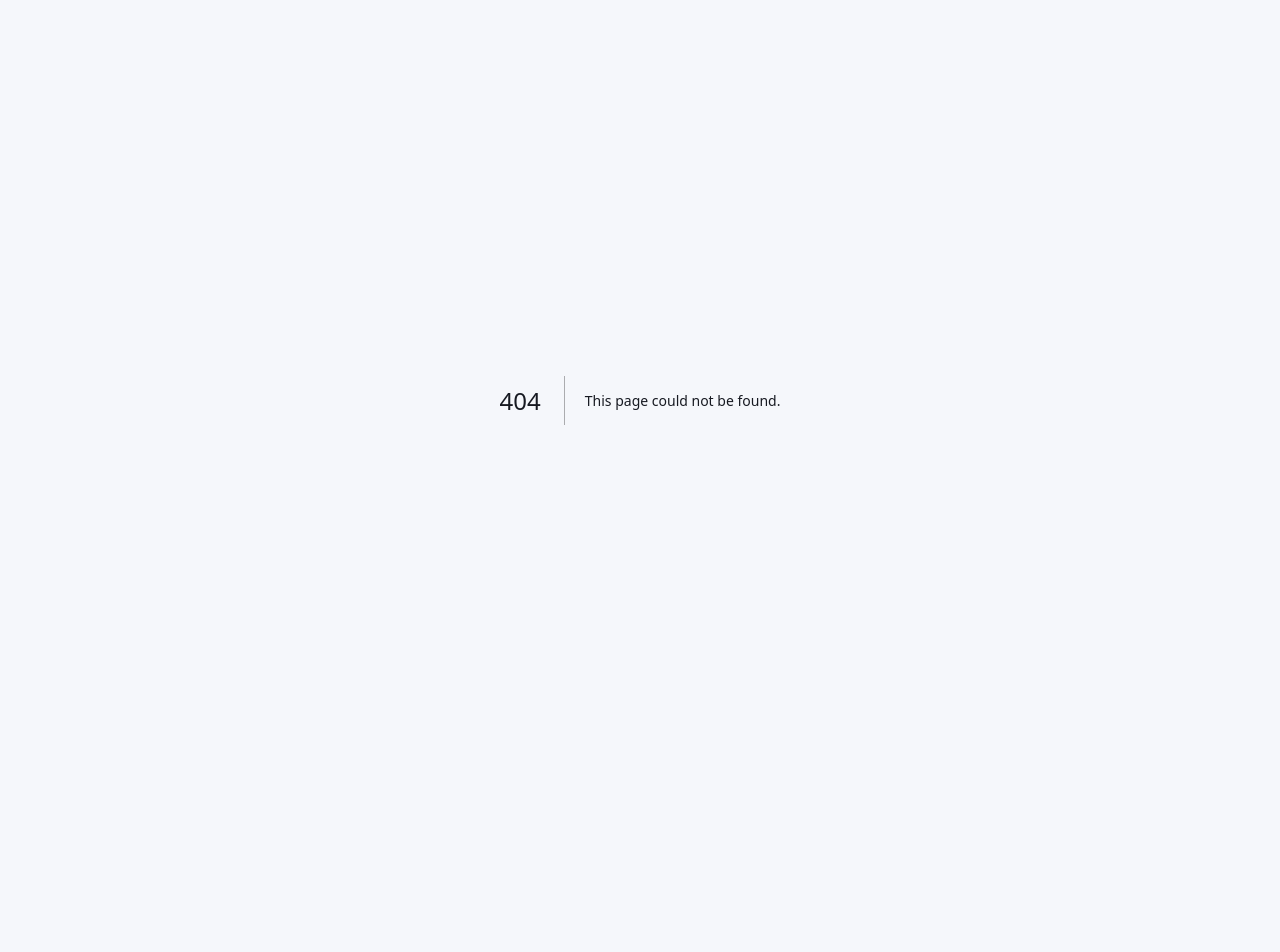
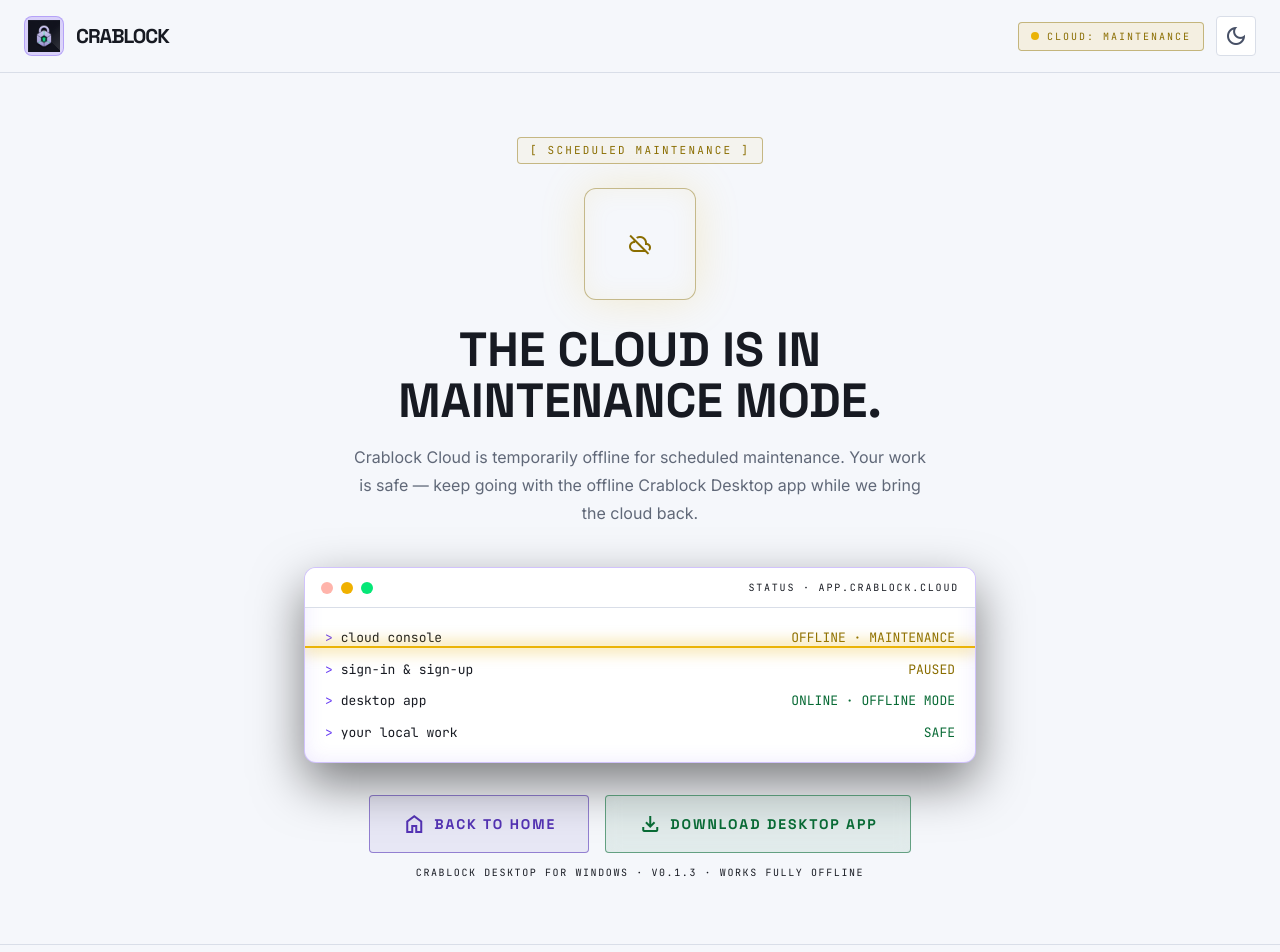
Before and after one commit to said-yousuf/crablock-web, a Next.js app: page /maintenance in a window 1280 px wide. Before the commit this address had no page. Shown: the top 952 px of the page. Before the commit the page ends 800 px from the top, so only its background shows below. Built offline with nearby package versions, Linux system fonts and the light colour scheme.

Commit message:
Add maintenance page and proxy handling for downtime

```diff
--- a/src/app/globals.css
+++ b/src/app/globals.css
@@ -562,3 +562,54 @@
 :root[data-theme="light"] svg [stroke="#ffffff"] {
   stroke: #aab2c1;
 }
+
+/* Maintenance page */
+.maintenance-icon {
+  animation: maintenanceGlow 3.2s ease-in-out infinite;
+}
+
+@keyframes maintenanceGlow {
+  0%,
+  100% {
+    border-color: rgba(234, 179, 8, 0.35);
+    box-shadow: 0 0 34px rgba(234, 179, 8, 0.12), inset 0 0 24px rgba(234, 179, 8, 0.05);
+  }
+  50% {
+    border-color: rgba(234, 179, 8, 0.65);
+    box-shadow: 0 0 56px rgba(234, 179, 8, 0.24), inset 0 0 30px rgba(234, 179, 8, 0.1);
+  }
+}
+
+.maintenance-dot {
+  animation: maintenanceBlink 1.6s ease-in-out infinite;
+}
+
+@keyframes maintenanceBlink {
+  0%,
+  100% {
+    opacity: 1;
+  }
+  50% {
+    opacity: 0.35;
+  }
+}
+
+.scanner-line-amber {
+  position: absolute;
+  left: 0;
+  width: 100%;
+  height: 2px;
+  background: #eab308;
+  box-shadow: 0 0 15px 3px rgba(234, 179, 8, 0.5);
+  opacity: 0;
+  animation: scanUpDown 4s infinite linear;
+  z-index: 20;
+}
+
+:root[data-theme="light"] [class*="text-[#eab308]"] {
+  color: #8a6d00 !important;
+}
+
+:root[data-theme="light"] [class*="border-[#eab308]"] {
+  border-color: rgba(138, 109, 0, 0.45) !important;
+}
--- /dev/null
+++ b/src/app/maintenance/page.tsx
@@ -0,0 +1,150 @@
+import type { Metadata } from "next";
+import Image from "next/image";
+import { ThemeToggle } from "@/components/ThemeToggle";
+import { DOWNLOAD_ABSOLUTE_URL, SITE_URL } from "@/lib/constants";
+
+export const metadata: Metadata = {
+  title: "Crablock Cloud — Scheduled Maintenance",
+  description:
+    "Crablock Cloud is temporarily offline for scheduled maintenance. Continue your work with the offline Crablock Desktop app.",
+  robots: { index: false, follow: false },
+};
+
+const statusRows = [
+  ["cloud console", "OFFLINE · MAINTENANCE", "warn"],
+  ["sign-in & sign-up", "PAUSED", "warn"],
+  ["desktop app", "ONLINE · OFFLINE MODE", "ok"],
+  ["your local work", "SAFE", "ok"],
+] as const;
+
+const installerVersion = "0.1.3";
+
+export default function MaintenancePage() {
+  return (
+    <div className="relative flex min-h-screen flex-col bg-black text-[#e2e2e2] selection:bg-[#663af3] selection:text-white">
+      <div className="orb-primary top-[-180px] left-1/2 -translate-x-1/2" />
+      <div className="orb-secondary right-0 bottom-0" />
+
+      <header className="relative z-10 border-b border-white/10 bg-black/60 backdrop-blur-md">
+        <div className="mx-auto flex w-full max-w-[1440px] items-center justify-between px-4 py-4 sm:px-6">
+          <a href={SITE_URL} className="flex items-center gap-3">
+            <span className="logo-shimmer flex h-10 w-10 items-center justify-center overflow-hidden rounded-lg border border-[#663af3]/30 bg-[#663af3]/20">
+              <Image
+                src="/logo.png"
+                alt="Crablock logo"
+                width={32}
+                height={32}
+                className="h-8 w-8 object-contain"
+              />
+            </span>
+            <span className="font-space text-xl font-bold tracking-tighter text-white">
+              CRABLOCK
+            </span>
+          </a>
+          <div className="flex items-center gap-3">
+            <span className="hidden items-center gap-2 rounded border border-[#eab308]/40 bg-[#eab308]/10 px-3 py-1.5 font-mono-ui text-[10px] uppercase tracking-[0.2em] text-[#eab308] sm:inline-flex">
+              <span className="maintenance-dot h-2 w-2 rounded-full bg-[#eab308]" />
+              cloud: maintenance
+            </span>
+            <ThemeToggle />
+          </div>
+        </div>
+      </header>
+
+      <main className="relative flex flex-1 items-center justify-center overflow-hidden px-4 py-16 sm:px-6">
+        <div className="pointer-events-none absolute inset-0 bg-[linear-gradient(90deg,rgba(255,255,255,0.04)_1px,transparent_1px),linear-gradient(180deg,rgba(255,255,255,0.035)_1px,transparent_1px)] bg-[size:72px_72px] opacity-25" />
+
+        <div className="relative mx-auto w-full max-w-2xl">
+          <div className="flex flex-col items-center text-center">
+            <span className="font-mono-ui rounded border border-[#eab308]/40 bg-[#eab308]/5 px-3 py-1 text-[11px] uppercase tracking-[0.2em] text-[#eab308]">
+              [ Scheduled maintenance ]
+            </span>
+            <div className="maintenance-icon mt-6 flex h-28 w-28 items-center justify-center rounded-xl border border-[#eab308]/40 bg-black/40">
+              <span className="material-symbols-outlined text-6xl text-[#eab308]">
+                cloud_off
+              </span>
+            </div>
+            <h1 className="font-space mt-6 text-4xl font-bold uppercase leading-[1.08] text-white sm:text-5xl">
+              The cloud is in maintenance mode.
+            </h1>
+            <p className="mt-4 max-w-xl text-[15px] leading-7 text-[#cac3d9] sm:text-base">
+              Crablock Cloud is temporarily offline for scheduled maintenance.
+              Your work is safe — keep going with the offline Crablock Desktop
+              app while we bring the cloud back.
+            </p>
+          </div>
+
+          <div className="relative mt-10 overflow-hidden rounded-xl border border-[#663af3]/30 bg-[#0a0a0a] shadow-[0_20px_50px_rgba(0,0,0,0.5),_inset_0_0_20px_rgba(102,58,243,0.1)]">
+            <div className="scanner-line-amber" />
+            <div className="flex items-center justify-between border-b border-white/10 bg-[#1a1a1f] px-4 py-3">
+              <div className="flex items-center gap-2">
+                <span className="h-3 w-3 rounded-full bg-[#ffb4ab]" />
+                <span className="h-3 w-3 rounded-full bg-yellow-500" />
+                <span className="h-3 w-3 rounded-full bg-[#05e777]" />
+              </div>
+              <span className="font-mono-ui text-[10px] uppercase tracking-[0.18em] text-white/45">
+                status · app.crablock.cloud
+              </span>
+            </div>
+            <div className="font-mono-ui space-y-3 p-5 text-[12px] sm:text-[13px]">
+              {statusRows.map(([label, value, tone]) => (
+                <div
+                  key={label}
+                  className="flex items-center justify-between gap-4"
+                >
+                  <span className="text-white/50">
+                    <span className="text-[#663af3]">&gt;</span> {label}
+                  </span>
+                  <span
+                    className={
+                      tone === "warn" ? "text-[#eab308]" : "text-[#7dffa2]"
+                    }
+                  >
+                    {value}
+                  </span>
+                </div>
+              ))}
+            </div>
+          </div>
+
+          <div className="mt-8 flex flex-col items-center justify-center gap-4 sm:flex-row">
+            <a
+              href={SITE_URL}
+              className="action-violet inline-flex items-center justify-center gap-2 rounded border border-[#cbbeff]/45 px-8 py-4 font-space text-sm font-bold uppercase tracking-[0.14em] text-[#cbbeff] transition-colors hover:border-[#cbbeff] hover:text-white"
+            >
+              <span className="material-symbols-outlined text-base">home</span>
+              Back to home
+            </a>
+            <a
+              href={DOWNLOAD_ABSOLUTE_URL}
+              className="action-green inline-flex items-center justify-center gap-2 rounded border border-[#7dffa2]/55 bg-[#7dffa2]/10 px-8 py-4 font-space text-sm font-bold uppercase tracking-[0.14em] text-[#7dffa2] backdrop-blur-sm transition-colors hover:border-[#7dffa2] hover:text-white"
+            >
+              <span className="material-symbols-outlined text-base">
+                download
+              </span>
+              Download desktop app
+            </a>
+          </div>
+          <p className="mt-3 text-center font-mono-ui text-[10px] uppercase tracking-[0.16em] text-white/35">
+            Crablock Desktop for Windows · v{installerVersion} · works fully
+            offline
+          </p>
+        </div>
+      </main>
+
+      <footer className="relative border-t border-white/10 px-4 py-6 sm:px-6">
+        <div className="mx-auto flex max-w-[1440px] flex-col items-center justify-between gap-2 font-mono-ui text-[10px] uppercase tracking-[0.2em] text-white/35 sm:flex-row">
+          <span>
+            crablock cloud ·{" "}
+            <span className="text-[#eab308]/80">maintenance window</span>
+          </span>
+          <span>
+            protection <span className="text-[#cbbeff]/70">AES-256-GCM</span> ·
+            desktop{" "}
+            <span className="text-[#7dffa2]/80">v{installerVersion}</span>
+          </span>
+        </div>
+      </footer>
+    </div>
+  );
+}
--- a/src/lib/constants.ts
+++ b/src/lib/constants.ts
@@ -1,2 +1,6 @@
-export const APP_URL = "https://app.crablock.cloud";
+export const SITE_URL = "https://crablock.cloud";
+// Cloud is under maintenance: every "Sign in" link lands on the maintenance page.
+// Restore to "https://app.crablock.cloud" when the cloud is back.
+export const APP_URL = "/maintenance";
 export const DOWNLOAD_URL = "/downloads/crablock-desktop-0.1.3-x64-setup.exe";
+export const DOWNLOAD_ABSOLUTE_URL = `${SITE_URL}${DOWNLOAD_URL}`;
--- /dev/null
+++ b/src/proxy.ts
@@ -0,0 +1,22 @@
+import { NextResponse } from "next/server";
+import type { NextRequest } from "next/server";
+
+// Hosts that serve the cloud app; every page URL on them renders the maintenance page
+// while the cloud is down. Static assets and the desktop installer stay downloadable.
+const MAINTENANCE_HOSTS = new Set(["app.crablock.cloud", "app.localhost"]);
+
+export function proxy(request: NextRequest) {
+  const hostname = (request.headers.get("host") ?? "").toLowerCase().split(":")[0];
+
+  if (MAINTENANCE_HOSTS.has(hostname)) {
+    return NextResponse.rewrite(new URL("/maintenance", request.url));
+  }
+
+  return NextResponse.next();
+}
+
+export const config = {
+  matcher: [
+    "/((?!_next/static|_next/image|favicon.ico|logo.png|logo.svg|robots.txt|sitemap.xml|downloads/).*)",
+  ],
+};
```
